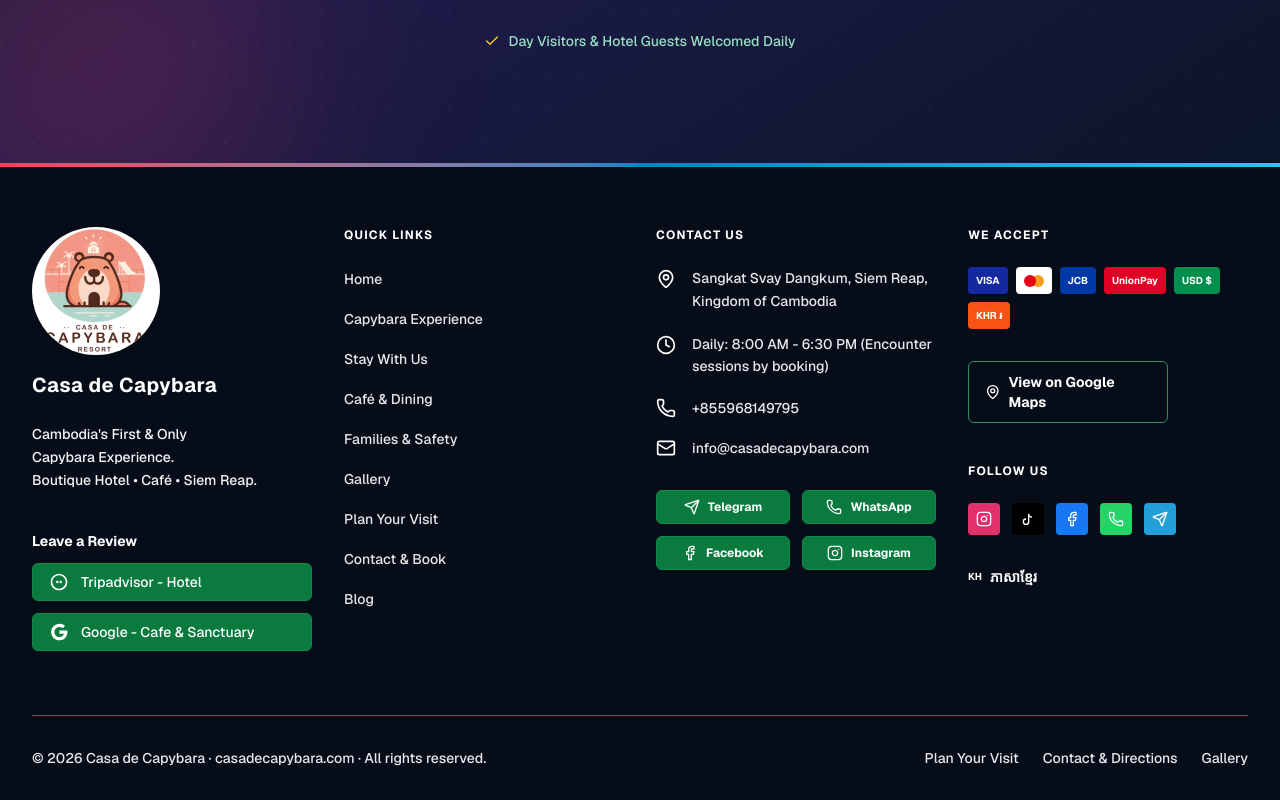
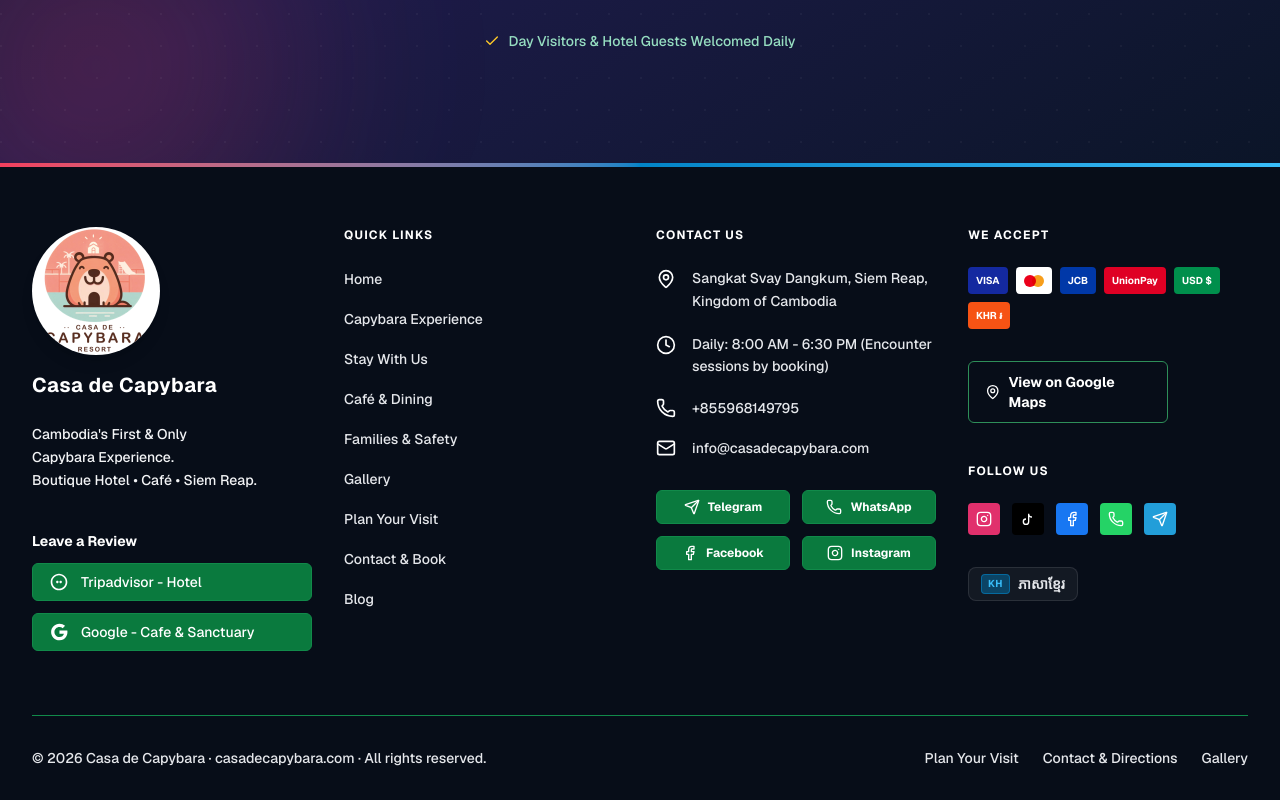
Before and after one commit to Choeurn-5/casadecapybara-website, a Next.js app: page / in a window 1280 px wide. Shown: the part 7967-8767 px from the top of the page. Built offline with nearby package versions, Linux system fonts and the light colour scheme; no server answers; a web font is replaced by a local one.

Commit message:
fix(footer): connect Khmer language switcher to /kh and improve footer links

```diff
--- a/components/layout/GlobalFooter.tsx
+++ b/components/layout/GlobalFooter.tsx
@@ -1,9 +1,14 @@
+"use client";
+
 import Link from "next/link";
+import { usePathname } from "next/navigation";
 import { GlobalSettings } from "@/lib/wordpress";
 import { MapPin, Clock, Phone, Mail, Send, Map } from "lucide-react";
 
 export default function GlobalFooter({ settings }: { settings: GlobalSettings }) {
+  const pathname = usePathname();
   const currentYear = new Date().getFullYear();
+  const isKhmer = pathname === '/kh' || pathname?.startsWith('/kh/');
 
   return (
     <footer className="relative bg-[#070D18] text-white pt-16 pb-8 overflow-hidden">
@@ -158,25 +163,76 @@
             <h3 className="text-xs font-bold tracking-widest uppercase text-white pt-4">Follow Us</h3>
             <div className="flex flex-wrap gap-3">
               {/* Social Round Buttons */}
-              <a href="https://www.instagram.com/casadecapybaracambodia/" className="w-8 h-8 rounded bg-[#E1306C] flex items-center justify-center hover:opacity-90">
+              <a
+                href="https://www.instagram.com/casadecapybaracambodia/"
+                target="_blank"
+                rel="noopener noreferrer"
+                className="w-8 h-8 rounded bg-[#E1306C] flex items-center justify-center hover:opacity-90 transition-opacity"
+                aria-label="Instagram"
+              >
                 <svg className="w-4 h-4 text-white" viewBox="0 0 24 24" fill="none" stroke="currentColor" strokeWidth="2" strokeLinecap="round" strokeLinejoin="round"><rect width="20" height="20" x="2" y="2" rx="5" ry="5" /><path d="M16 11.37A4 4 0 1 1 12.63 8 4 4 0 0 1 16 11.37z" /><line x1="17.5" x2="17.51" y1="6.5" y2="6.5" /></svg>
               </a>
-              <a href="https://www.tiktok.com/@casadecapybara" className="w-8 h-8 rounded bg-black flex items-center justify-center hover:opacity-90">
+              <a
+                href="https://www.tiktok.com/@casadecapybara"
+                target="_blank"
+                rel="noopener noreferrer"
+                className="w-8 h-8 rounded bg-black flex items-center justify-center hover:opacity-90 transition-opacity"
+                aria-label="TikTok"
+              >
                 <svg className="w-4 h-4 text-white" viewBox="0 0 24 24" fill="none" stroke="currentColor" strokeWidth="2"><path d="M9 12a4 4 0 1 0 4 4V4a5 5 0 0 0 5 5" /></svg>
               </a>
-              <a href="https://web.facebook.com/casadecapybara/" className="w-8 h-8 rounded bg-[#1877F2] flex items-center justify-center hover:opacity-90">
+              <a
+                href="https://web.facebook.com/casadecapybara/"
+                target="_blank"
+                rel="noopener noreferrer"
+                className="w-8 h-8 rounded bg-[#1877F2] flex items-center justify-center hover:opacity-90 transition-opacity"
+                aria-label="Facebook"
+              >
                 <svg className="w-4 h-4 text-white" viewBox="0 0 24 24" fill="none" stroke="currentColor" strokeWidth="2" strokeLinecap="round" strokeLinejoin="round"><path d="M18 2h-3a5 5 0 0 0-5 5v3H7v4h3v8h4v-8h3l1-4h-4V7a1 1 0 0 1 1-1h3z" /></svg>
               </a>
-              <a href={`https://wa.me/${settings.whatsappNumber ? settings.whatsappNumber.replace(/[^0-9]/g, '') : ''}`} className="w-8 h-8 rounded bg-[#25D366] flex items-center justify-center hover:opacity-90">
+              <a
+                href={`https://wa.me/${(settings.whatsappNumber || '+855968149795').replace(/[^0-9]/g, '')}`}
+                target="_blank"
+                rel="noopener noreferrer"
+                className="w-8 h-8 rounded bg-[#25D366] flex items-center justify-center hover:opacity-90 transition-opacity"
+                aria-label="WhatsApp"
+              >
                 <Phone className="w-4 h-4 text-white" />
               </a>
-              <a href={settings.telegramUrl || '#'} className="w-8 h-8 rounded bg-[#229ED9] flex items-center justify-center hover:opacity-90">
+              <a
+                href={settings.telegramUrl || 'https://t.me/casadecapybara'}
+                target="_blank"
+                rel="noopener noreferrer"
+                className="w-8 h-8 rounded bg-[#229ED9] flex items-center justify-center hover:opacity-90 transition-opacity"
+                aria-label="Telegram"
+              >
                 <Send className="w-4 h-4 text-white" />
               </a>
             </div>
 
-            <div className="pt-2 font-bold text-sm flex items-center gap-2">
-              <span className="text-[10px]">KH</span> ភាសាខ្មែរ
+            {/* Language Switcher Link */}
+            <div className="pt-2">
+              <Link
+                href={isKhmer ? "/" : "/kh"}
+                className="inline-flex items-center gap-2 font-bold text-sm text-gray-200 hover:text-white transition-all group py-1.5 px-3 rounded-lg bg-white/5 hover:bg-white/10 border border-white/10 hover:border-[#0284C7]/50 active:scale-95"
+                title={isKhmer ? "Switch to English" : "ប្តូរទៅភាសាខ្មែរ (Switch to Khmer)"}
+              >
+                {isKhmer ? (
+                  <>
+                    <span className="text-[10px] font-bold bg-[#0284C7]/40 text-[#38BDF8] border border-[#0284C7]/60 px-1.5 py-0.5 rounded tracking-wider">
+                      EN
+                    </span>
+                    <span className="group-hover:text-[#38BDF8] transition-colors">English</span>
+                  </>
+                ) : (
+                  <>
+                    <span className="text-[10px] font-bold bg-[#0284C7]/40 text-[#38BDF8] border border-[#0284C7]/60 px-1.5 py-0.5 rounded tracking-wider">
+                      KH
+                    </span>
+                    <span className="group-hover:text-[#38BDF8] transition-colors">ភាសាខ្មែរ</span>
+                  </>
+                )}
+              </Link>
             </div>
           </div>
 
```
